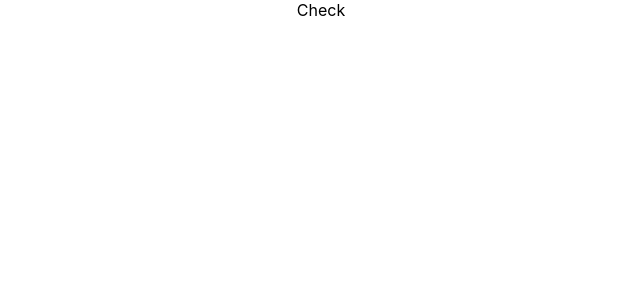
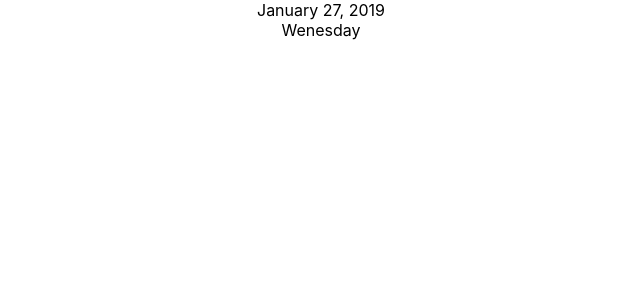
Before and after one commit to zabroski/my-to-do, a React (Create React App) app: page / in a window 1280 px wide. Shown: the top 300 px of the page, without its empty margins (319-959 px from the left). Built offline with nearby package versions, Linux system fonts and the light colour scheme.

Commit message:
adding date and day

```diff
--- a/src/App.js
+++ b/src/App.js
@@ -5,8 +5,9 @@ import './App.css';
 class App extends Component {
   render() {
     return (
-      <div className="App">Check
-
+      <div className="App">
+        <div>January 27, 2019</div>
+        <div>Wenesday</div>
       </div>
     );
   }
```
